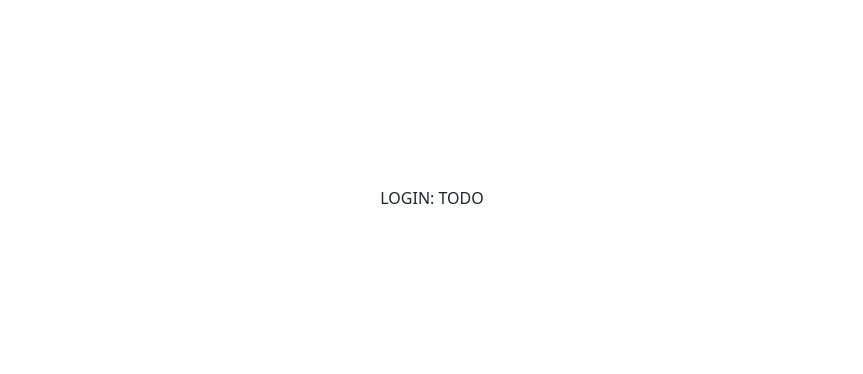
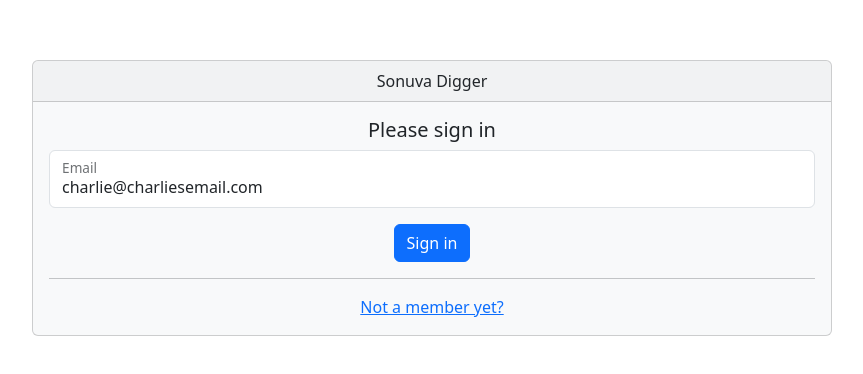
Before and after one commit to NewForce-Cohort-9/nutshell-react-sonuva-digger, a React (Vite) app: page /login in a window 1280 px wide. Shown: the part 202-576 px from the top of the page, without its empty margins (208-1071 px from the left). Built offline with nearby package versions, Linux system fonts and the light colour scheme.

Commit message:
added authorization and styling

```diff
--- a/src/App.css
+++ b/src/App.css
@@ -33,10 +33,6 @@
   }
 }
 
-.card {
-  padding: 2em;
-}
-
 .read-the-docs {
   color: #888;
 }
--- a/src/App.jsx
+++ b/src/App.jsx
@@ -1,15 +1,26 @@
 import { Routes, Route } from "react-router-dom";
 import "./App.css";
 import ApplicationViews from "./views/ApplicationViews";
+import { Login } from "./components/auth/Login.jsx";
+import { Register } from "./components/auth/Register.jsx";
+import { Authorized } from "./views/Authorized.jsx";
 
 //TODO - wrap ApplicationViews with Authorized
 
 function App() {
   return (
     <Routes>
-      <Route path="/login" element={<span>LOGIN: TODO</span>} />
-      <Route path="/register" element={<span>REGISTER: TODO</span>} />
-      <Route path="*" element={<ApplicationViews />} />
+      <Route path="/login" element={<Login />} />
+      <Route path="/register" element={<Register />} />
+
+      <Route
+        path="*"
+        element={
+          <Authorized>
+            <ApplicationViews />
+          </Authorized>
+        }
+      />
     </Routes>
   );
 }
--- /dev/null
+++ b/src/components/auth/Login.jsx
@@ -0,0 +1,76 @@
+import React, { useState } from "react";
+import { Link } from "react-router-dom";
+import { useNavigate } from "react-router-dom";
+import { getUserByEmail } from "../../services/userService";
+import {
+  Button,
+  Card,
+  CardBody,
+  CardHeader,
+  CardTitle,
+  Form,
+  FormGroup,
+  Input,
+  Label,
+} from "reactstrap";
+
+export const Login = () => {
+  const [email, set] = useState("charlie@charliesemail.com");
+  const navigate = useNavigate();
+
+  const handleLogin = (e) => {
+    e.preventDefault();
+
+    getUserByEmail(email).then((foundUsers) => {
+      if (foundUsers.length === 1) {
+        const user = foundUsers[0];
+        localStorage.setItem(
+          "loggedInUser",
+          JSON.stringify({
+            id: user.id,
+          })
+        );
+
+        navigate("/");
+      } else {
+        window.alert("Invalid login");
+      }
+    });
+  };
+
+  return (
+    <main>
+      <Card
+        className="my-2"
+        color="light"
+        style={{
+          width: "50rem",
+        }}
+      >
+        <CardHeader>Sonuva Digger</CardHeader>
+        <CardBody>
+          <CardTitle tag="h5">Please sign in</CardTitle>
+          <Form onSubmit={handleLogin}>
+            <FormGroup floating>
+              <Input
+                id="exampleEmail"
+                type="email"
+                value={email}
+                onChange={(evt) => set(evt.target.value)}
+                placeholder="Email"
+                required
+              />
+
+              <Label for="exampleEmail">Email</Label>
+            </FormGroup>
+            <Button color="primary" type="submit">
+              Sign in
+            </Button>
+          </Form>
+          <hr></hr>
+          <Link to="/register">Not a member yet?</Link>
+        </CardBody>
+      </Card>
+    </main>
+  );
+};
--- /dev/null
+++ b/src/components/auth/Register.jsx
@@ -0,0 +1,84 @@
+import { useState } from "react"
+import { useNavigate } from "react-router-dom"
+import { createUser, getUserByEmail } from "../../services/userService"
+
+export const Register = (props) => {
+  const [user, setUser] = useState({
+    email: "",
+    fullName: "",
+  })
+  let navigate = useNavigate()
+
+  const registerNewUser = () => {
+    createUser(customer).then((createdUser) => {
+      if (createdUser.hasOwnProperty("id")) {
+        localStorage.setItem(
+          "loggedInUser",
+          JSON.stringify({
+            id: createdUser.id,
+          })
+        )
+
+        navigate("/")
+      }
+    })
+  }
+
+  const handleRegister = (e) => {
+    e.preventDefault()
+    getUserByEmail(user.email).then((response) => {
+      if (response.length > 0) {
+        // Duplicate email. No good.
+        window.alert("Account with that email address already exists")
+      } else {
+        // Good email, create user.
+        registerNewUser()
+      }
+    })
+  }
+
+  const updateUser = (evt) => {
+    const copy = { ...user }
+    copy[evt.target.id] = evt.target.value
+    setUser(copy)
+  }
+
+  return (
+    <main>
+      <form onSubmit={handleRegister}>
+        <h1>Sonuva Digger</h1>
+        <h2>Please Register</h2>
+        <fieldset>
+          <div>
+            <input
+              onChange={updateUser}
+              type="text"
+              id="fullName"
+              placeholder="Enter your name"
+              required
+              autoFocus
+            />
+          </div>
+        </fieldset>
+        <fieldset>
+          <div>
+            <input
+              onChange={updateUser}
+              type="email"
+              id="email"
+              placeholder="Email address"
+              required
+            />
+          </div>
+        </fieldset>
+        <fieldset>
+          <div>
+            <button type="submit">
+              Register
+            </button>
+          </div>
+        </fieldset>
+      </form>
+    </main>
+  )
+}
--- /dev/null
+++ b/src/services/userService.jsx
@@ -0,0 +1,15 @@
+export const getUserByEmail = (email) => {
+    return fetch(`http://localhost:8088/users?email=${email}`).then((res) =>
+      res.json()
+    )
+  }
+
+  export const createUser = (customer) => {
+    return fetch("http://localhost:8088/users", {
+      method: "POST",
+      headers: {
+        "Content-Type": "application/json",
+      },
+      body: JSON.stringify(customer),
+    }).then((res) => res.json())
+  }
--- /dev/null
+++ b/src/views/Authorized.jsx
@@ -0,0 +1,17 @@
+import { Navigate, useLocation } from "react-router-dom"
+
+// We can access child components the same way we access props. Child components are passed to our props as a key/value pair where
+// children is the key.
+
+export const Authorized = ({ children }) => {
+  let location = useLocation()
+
+  // Check if user is logged in. If they are, render the CHILD components (in this case, the ApplicationViews component)
+  if (localStorage.getItem("loggedInUser")) {
+    return children
+  }
+  // If the user is NOT logged in, redirect them to the login page using the Navigate component from react-router-dom
+  else {
+    return <Navigate to={`/login`} state={{ from: location }} replace />
+  }
+}
```
